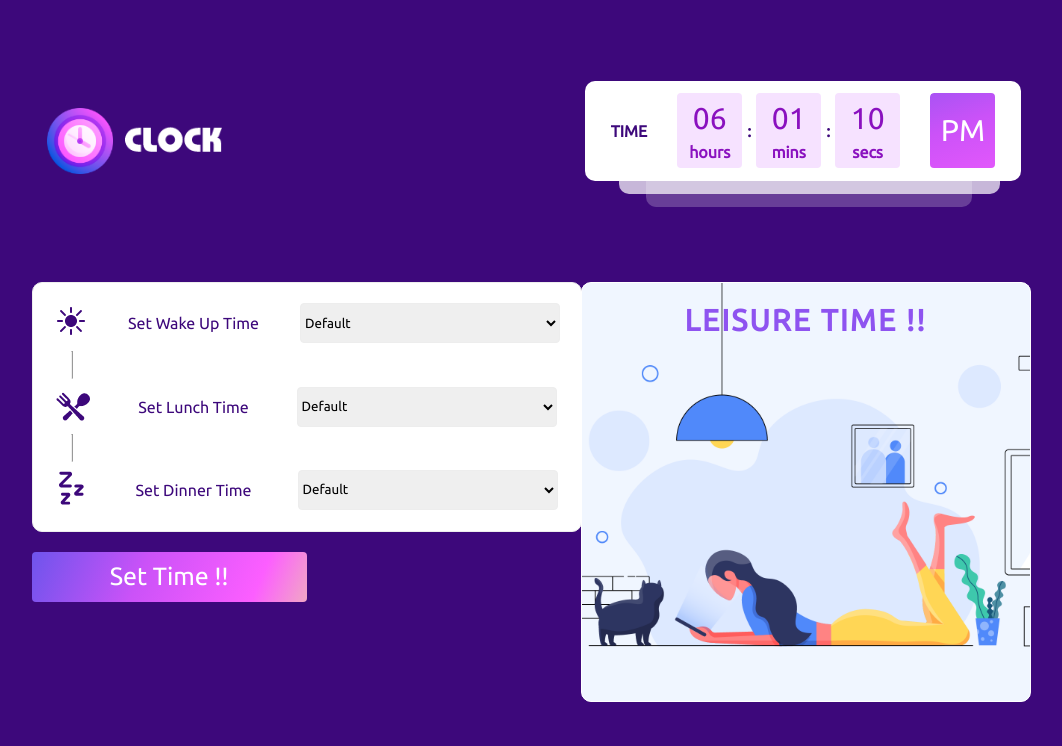
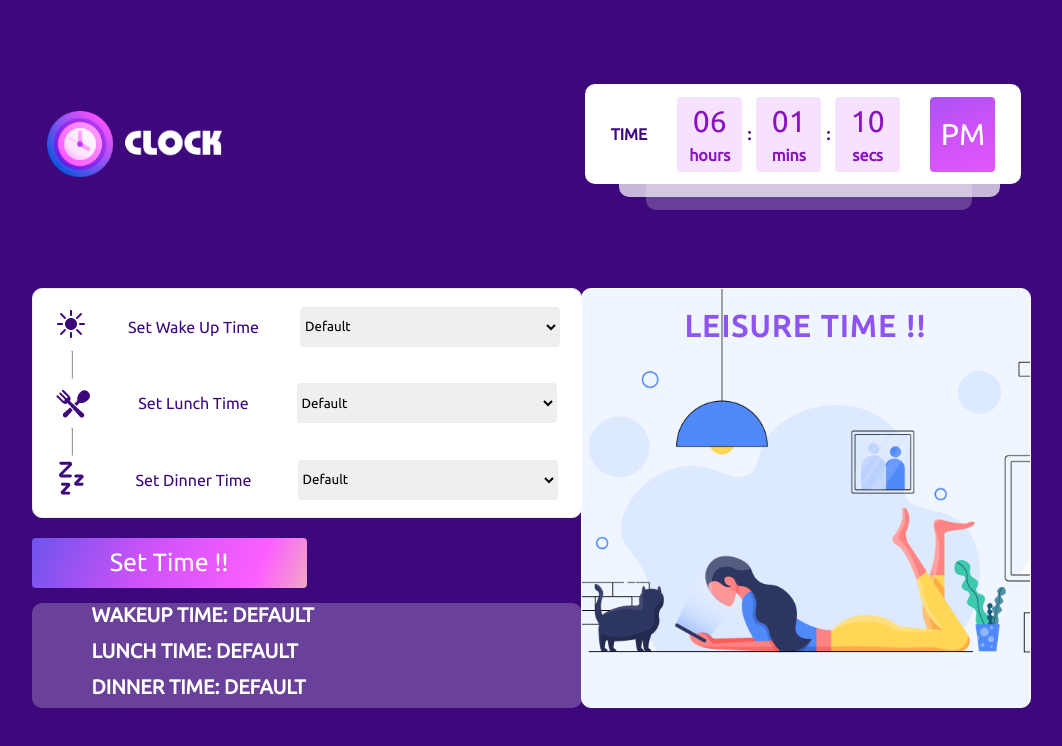
Before and after one commit to amit-jaggi/digital_Clock, a plain HTML site: page index.html in a window 1280 px wide. Both pictures are taken after a click on the element "Set Time !!". Shown: the whole page, without its empty margins (109-1171 px from the left). Drawn offline with Linux system fonts and the light colour scheme.

Commit message:
digital clock project completion

```diff
--- a/css/style.css
+++ b/css/style.css
@@ -138,7 +138,7 @@
 }
 
 .bottom-container {
-    height: 440px;
+    height: 430px;
     width: 85%;
     display: flex;
     align-items: top;
@@ -152,7 +152,7 @@
 
 .left-box > .box-1 {
     width: 100%;
-    height: 250px;
+    height: 230px;
     background-color: #ffffff;
     border: 1px solid #EDEDED;
     border-radius: 10px;
@@ -188,22 +188,22 @@ hr {
 
 .left-box > .box-3 {
     width: 100%;
-    height: 77px;
+    height: 105px;
     background: rgba(255,255,255, 0.23);
     border-radius: 10px;
     margin: 15px auto;
-    display: flex;
-    align-items: center;
 }
 
 .box-3 > span {
     color: #FFFFFF;
-    margin-left: 25px;
-    font-size: 30px;
+    display: flex;
+    flex-direction: column;
+    justify-content: center;
+    font-size: 20px;
     font-weight: 700;
     text-transform: uppercase;
+    margin: 12px auto 12px 60px;
 }
-
 
 .left-box > .box-2 {
     width: 50%;
@@ -226,7 +226,7 @@ hr {
 .right-box {
     border: 1px solid white;
     background-color: #FFFFFF;
-    /* background-image: url("../assets/leisure-time.png"); */
+    background-image: url("../assets/default-image.png");
     background-size: cover;
     border-radius: 10px;
     margin-left: -90px;
--- a/index.html
+++ b/index.html
@@ -149,9 +149,11 @@
                     </div>
                 </div>
                 <div class="box-2" onclick="setTime()">Set Time !!</div>
-                <!-- <div class="box-3">
-                    <span id="display-greeting"></span>
-                </div> -->
+                <div class="box-3" id="display_greeting">
+                    <!-- <span>Time 1</span>
+                    <span>Time 2</span>
+                    <span>Time 3</span> -->
+                </div>
             </div>
             <div class="right-box" id="display_image">
                 <span id="display_text"></span>
--- a/js/app.js
+++ b/js/app.js
@@ -34,30 +34,46 @@ function setTime() {
     let lunch = parseInt(document.getElementById("lunch_time").value);
     let dinner = parseInt(document.getElementById("dinner_time").value);
 
-
     setTimeout(function () {
         var HH = new Date().getHours();
 
         if (wakeUp == HH) {
             document.getElementById("display_image").style.backgroundImage = "url('./assets/wake-up-image.png')";
             document.getElementById("display_text").innerText = "Wake Wake !!";
-            document.getElementById("display_text").style.fontFamily = 'Ubuntu', sans-serif;
+            document.getElementById("display_text").style.fontFamily = 'Ubuntu', 'sans-serif';
         }
         else if (lunch == HH) {
             document.getElementById("display_image").style.backgroundImage = "url('./assets/lunch-image.png')";
             document.getElementById("display_text").innerText = "let's have some lunch!!";
-            document.getElementById("display_text").style.fontFamily = 'Ubuntu', sans-serif;
+            document.getElementById("display_text").style.fontFamily = 'Ubuntu', 'sans-serif';
         }
         else if(dinner == HH) {
             document.getElementById("display_image").style.backgroundImage = "url('./assets/dinner-image.jpg')";
             document.getElementById("display_text").innerText = "Dinner Time !!";
-            document.getElementById("display_text").style.fontFamily = 'Ubuntu', sans-serif;
+            document.getElementById("display_text").style.fontFamily = 'Ubuntu', 'sans-serif';
         }
         else {
             document.getElementById("display_image").style.backgroundImage = "url('./assets/default-image.png')";
             document.getElementById("display_text").innerText = "leisure time !!";
-            document.getElementById("display_text").style.fontFamily = 'Ubuntu', sans-serif;
+            document.getElementById("display_text").style.fontFamily = 'Ubuntu', 'sans-serif';
         }
     }, 1000);
+
+    showSelectedTime();
 }
-setTime();
+
+
+function showSelectedTime() {
+    let container = document.querySelector("#display_greeting");
+
+    let fetchWakeUp = document.querySelector("#wakeup_time");
+    let wakeUpValue = fetchWakeUp.options[fetchWakeUp.selectedIndex].text;
+
+    let fetchLunch = document.querySelector("#lunch_time");
+    let lunchValue = fetchLunch.options[fetchLunch.selectedIndex].text;
+
+    let fetchDinner = document.querySelector("#dinner_time");
+    let dinnerValue = fetchDinner.options[fetchDinner.selectedIndex].text;
+
+    container.innerHTML = `<span>WakeUp Time: ${wakeUpValue}</span><span>Lunch Time: ${lunchValue}</span><span>Dinner Time: ${dinnerValue}</span>`;
+}
```
